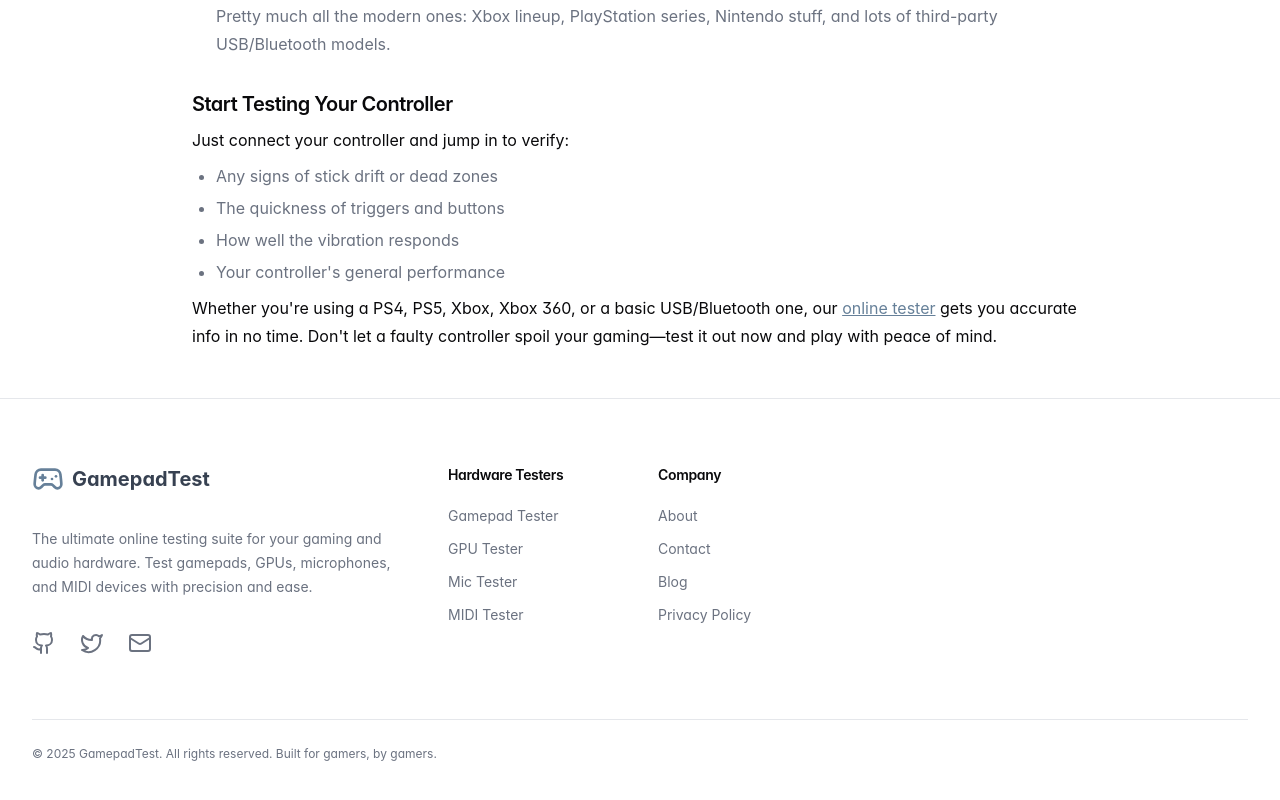
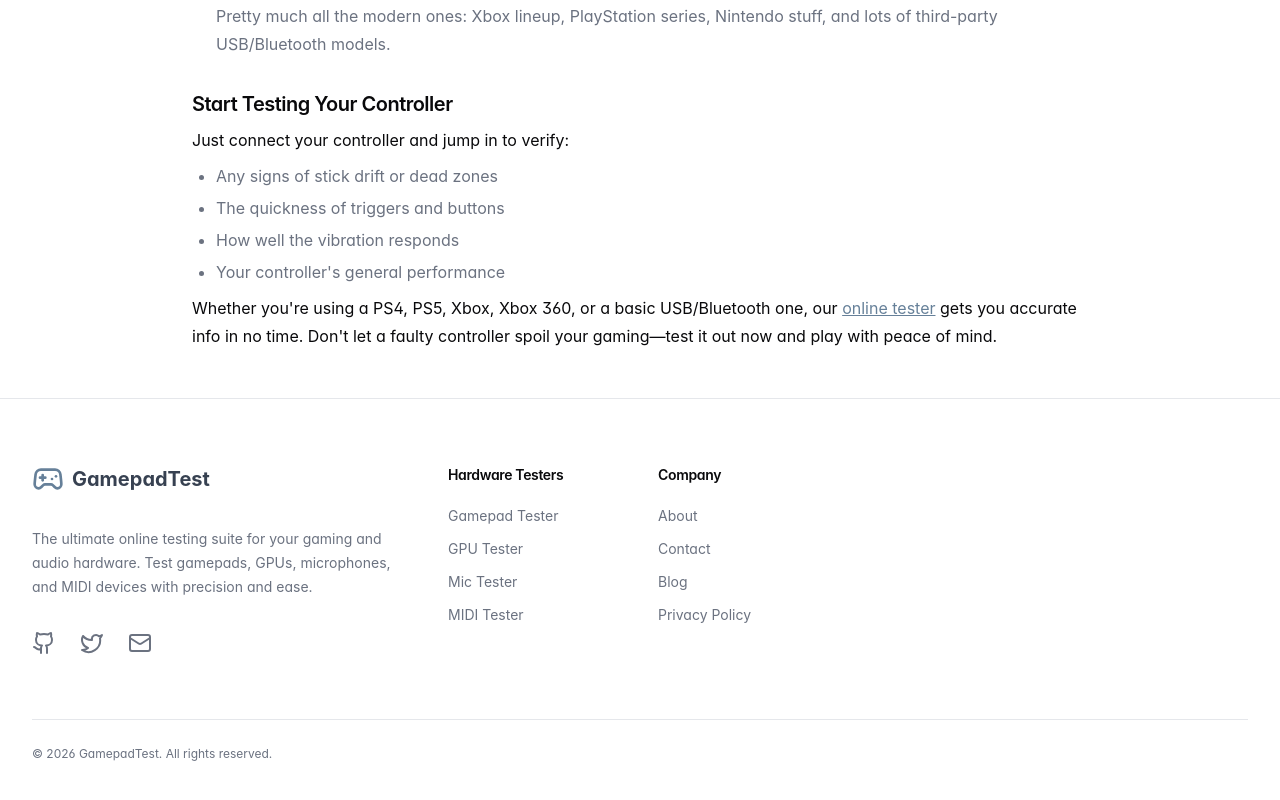
Before and after one commit to gen-tools/GamepadTest, a React (Vite) app: page /gamepad-tester in a window 1280 px wide. Shown: the part 3917-4717 px from the top of the page. Built offline with nearby package versions, Linux system fonts and the light colour scheme.

Commit message:
Update Footer.tsx

```diff
--- a/client/components/Footer.tsx
+++ b/client/components/Footer.tsx
@@ -100,7 +100,7 @@ export function Footer() {
         </div>
         <div className="mt-8 border-t border-border pt-6 sm:mt-12 lg:mt-16">
           <p className="text-xs leading-5 text-muted-foreground">
-            &copy; 2025 GamepadTest. All rights reserved. Built for gamers, by gamers.
+            &copy; 2026 GamepadTest. All rights reserved.
           </p>
         </div>
       </div>
```
